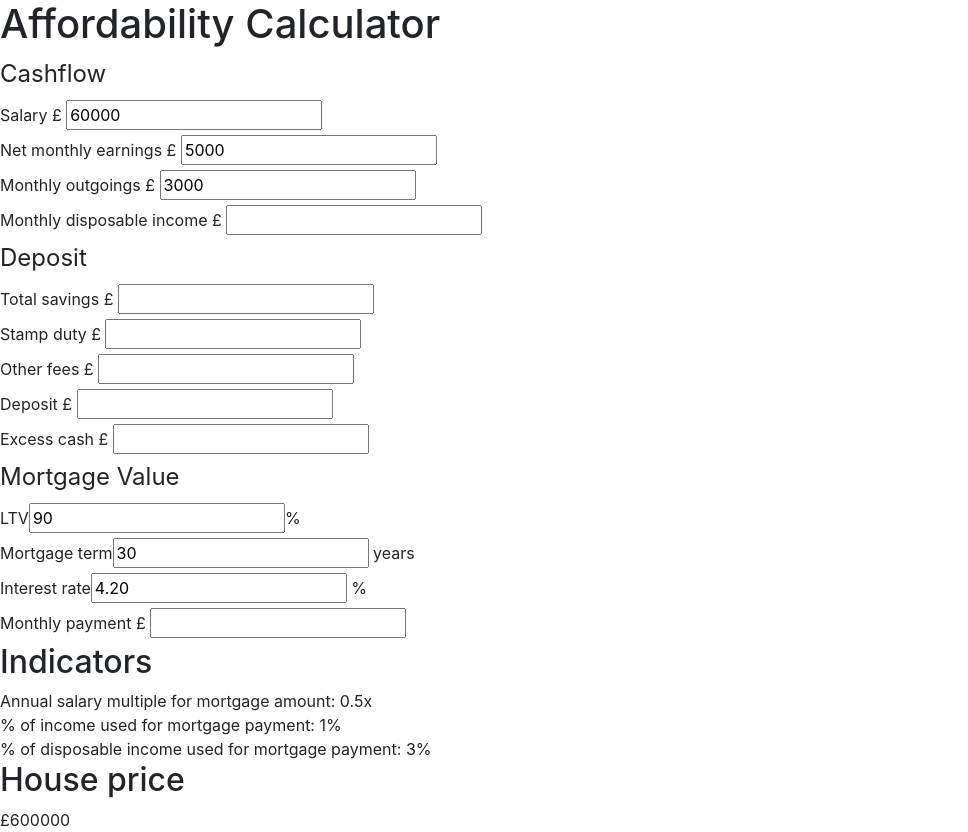
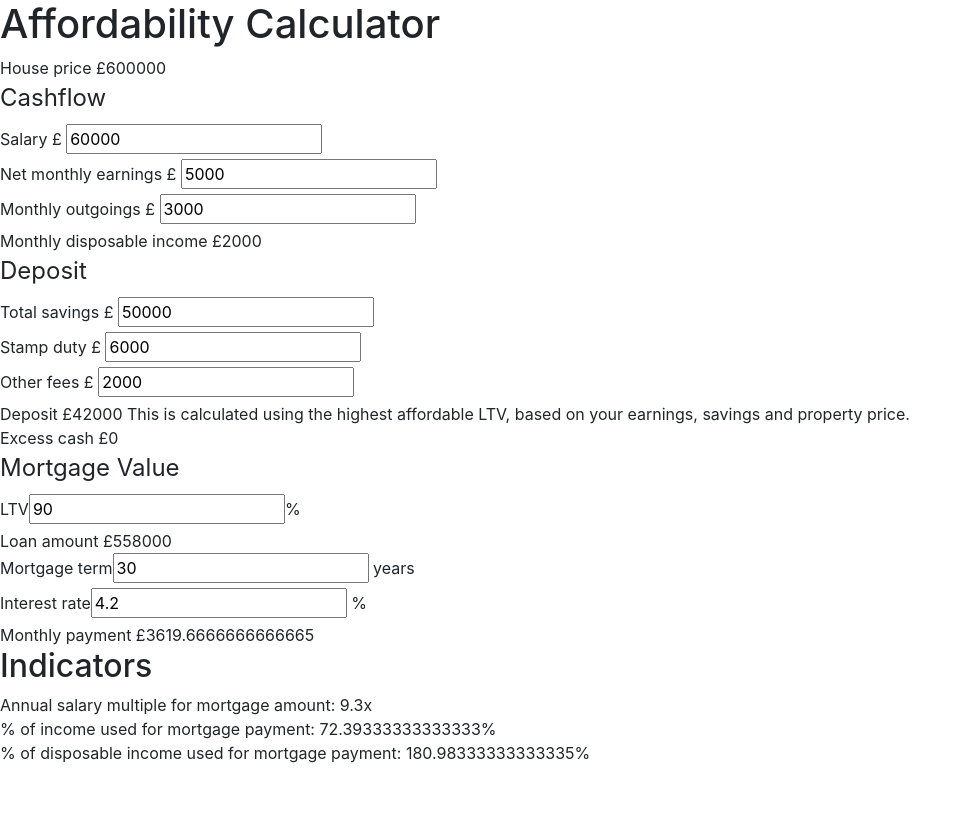
Before and after one commit to willthomson/mortgage-calculator, an Angular app: page / in a window 1280 px wide. Shown: the whole page, without its empty margins (0-968 px from the left). After the commit the page ends 800 px from the top, so only its background shows below. Built offline with nearby package versions, Linux system fonts and the light colour scheme.

Commit message:
Hooked up lots of model values

```diff
--- a/src/app/app.component.html
+++ b/src/app/app.component.html
@@ -1,6 +1,9 @@
 <h1>Affordability Calculator</h1>
 
 <form>
+    <div>
+      House price £{{housePrice}}
+    </div>
     <fieldset>
       <legend>Cashflow</legend>
       <div>
@@ -9,15 +12,14 @@
       </div>
       <div>
         <label for="net-monthly-earnings">Net monthly earnings</label>
-        £ <input type="number" name="net-monthly-earnings" id="net-monthly-earnings" value="5000">
+        £ <input type="number" name="net-monthly-earnings" id="net-monthly-earnings" [(ngModel)]="netMonthlyEarnings">
       </div>
       <div>
         <label for="monthly-outgoings">Monthly outgoings</label>
-        £ <input type="number" name="monthly-outgoings" id="monthly-outgoings" value="3000">
+        £ <input type="number" name="monthly-outgoings" id="monthly-outgoings" [(ngModel)]="monthlyOutgoings">
       </div>
       <div>
-        <label for="disposable-income">Monthly disposable income</label>
-        £ <input type="number" name="disposable-income" id="disposable-income" value="">
+        Monthly disposable income £{{disposableIncome}}
       </div>
     </fieldset>
 
@@ -25,24 +27,23 @@
       <legend>Deposit</legend>
       <div>
         <label for="savings">Total savings</label>
-        £ <input type="number" name="savings" id="savings" value="">
+        £ <input type="number" name="savings" id="savings" [(ngModel)]="totalSavings">
       </div>
       <div>
         <label for="stamp-duty">Stamp duty</label>
-        £ <input type="number" name="stamp-duty" id="stamp-duty" value="">
+        £ <input type="number" name="stamp-duty" id="stamp-duty" [(ngModel)]="stampDuty">
       </div>
       <div>
         <label for="other-fees">Other fees</label>
-        £ <input type="number" name="other-fees" id="other-fees" value="">
+        £ <input type="number" name="other-fees" id="other-fees" [(ngModel)]="otherFees">
       </div>
 
       <div>
-        <label for="deposit">Deposit</label>
-        £ <input type="number" name="deposit" id="deposit" value="">
+        Deposit £{{deposit}}
+        This is calculated using the highest affordable LTV, based on your earnings, savings and property price.
       </div>
       <div>
-        <label for="excess-cash">Excess cash</label>
-        £ <input type="number" name="excess-cash" id="excess-cash" value="">
+        Excess cash £{{excessCash}}
       </div>
     </fieldset>
 
@@ -50,37 +51,33 @@
       <legend>Mortgage Value</legend>
       <div>
         <label for="ltv">LTV</label>
-        <input type="number" name="ltv" id="ltv" value="90">%
+        <input type="number" name="ltv" id="ltv" [(ngModel)]="loanToValue">%
+      </div>
+      <div>
+        Loan amount £{{loanAmount}}
       </div>
       <div>
         <label for="term">Mortgage term</label>
-        <input type="number" name="term" id="term" value="30"> years
+        <input type="number" name="term" id="term"  [(ngModel)]="term"> years
       </div>
       <div>
         <label for="interest-rate">Interest rate</label>
-        <input type="number" name="interest-rate" id="interest-rate" value="4.20"> %
+        <input type="number" name="interest-rate" id="interest-rate" [(ngModel)]="interestRate"> %
       </div>
       <div>
-        <label for="monthly-payment">Monthly payment</label>
-        £ <input type="number" name="monthly-payment" id="monthly-payment" value="">
+        Monthly payment £{{monthlyPayment}}
       </div>
     </fieldset>
-
     <div>
       <h2>Indicators</h2>
       <div>
-        Annual salary multiple for mortgage amount: 0.5x
+        Annual salary multiple for mortgage amount: {{annualSalaryMultiple}}x
       </div>
       <div>
-        % of income used for mortgage payment: 1%
+        % of income used for mortgage payment: {{percentIncomeUsedForMortgagePayment}}%
       </div>
       <div>
-        % of disposable income used for mortgage payment: 3%
+        % of disposable income used for mortgage payment: {{percentDisposableIncomeUsedForMortgagePayment}}%
       </div>
     </div>
-
-    <div>
-      <h2>House price</h2>
-      £600000
-    </div>
 </form>
--- a/src/app/app.component.ts
+++ b/src/app/app.component.ts
@@ -6,5 +6,52 @@ import { Component } from '@angular/core';
   styleUrls: ['./app.component.scss']
 })
 export class AppComponent {
-  salary = 60000;
+  public housePrice: number = 600000;
+
+  public salary: number = 60000;
+  public netMonthlyEarnings: number = 5000;
+  public monthlyOutgoings: number = 3000;
+
+  public get disposableIncome() {
+    return this.netMonthlyEarnings - this.monthlyOutgoings;
+  }
+
+  public totalSavings: number = 50000;
+  public stampDuty: number = 6000;
+  public otherFees: number = 2000;
+
+  public get deposit() {
+    return this.totalSavings - this.stampDuty - this.otherFees;
+  }
+
+  public get excessCash() {
+    return (this.totalSavings - this.deposit - this.stampDuty - this.otherFees);
+  }
+
+  public loanToValue: number = 90;
+
+  public get loanAmount() {
+    return this.housePrice - this.deposit;
+  }
+
+  public term: number = 30;
+  public interestRate: number = 4.2;
+
+  public get monthlyPayment() {
+    const totalInterest: number = ((this.loanAmount * this.interestRate) / 100) * this.term;
+    const monthlyInterest = (this.housePrice + totalInterest) / this.term / 12;
+    return monthlyInterest;
+  }
+
+  public get annualSalaryMultiple() {
+    return this.loanAmount / this.salary;
+  }
+
+  public get percentIncomeUsedForMortgagePayment() {
+    return (this.monthlyPayment * 12) / (this.netMonthlyEarnings * 12) * 100;
+  }
+
+  public get percentDisposableIncomeUsedForMortgagePayment() {
+    return (this.monthlyPayment * 12) / (this.disposableIncome * 12) * 100;
+  }
 }
```
